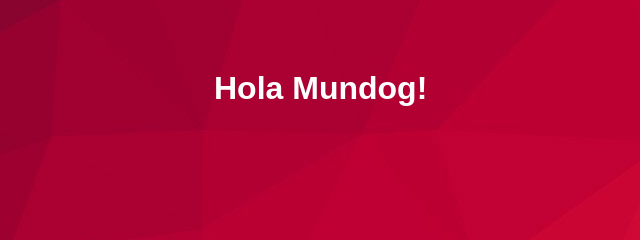
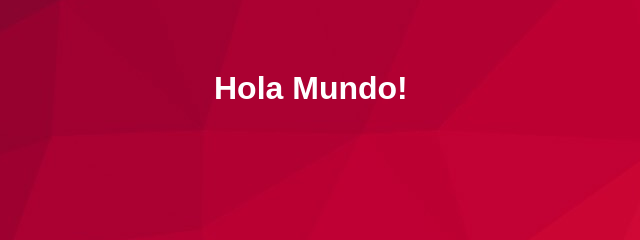
Before and after one commit to aperales88/demo-ci, a plain HTML site: page www-data/index.html in a window 1280 px wide. Shown: the part 280-520 px from the top of the page, 376-1016 px from the left. Drawn offline with Linux system fonts and the light colour scheme.

Commit message:
HOLA MUNDO

```diff
--- a/www-data/index.html
+++ b/www-data/index.html
@@ -2,7 +2,8 @@
 <html>
 <head>
 <style>
-h1 {color:white;
+h1 {
+       color:white;
 	   position:absolute;
        display:block;
        left:50%;
@@ -15,7 +16,7 @@ h1 {color:white;
 </head>
 <body background="fondo.jpg">
 
-<h1>Hola Mundog!</h1>
+<h1>Hola Mundo!</h1>
 
 </body>
 </html>
```
